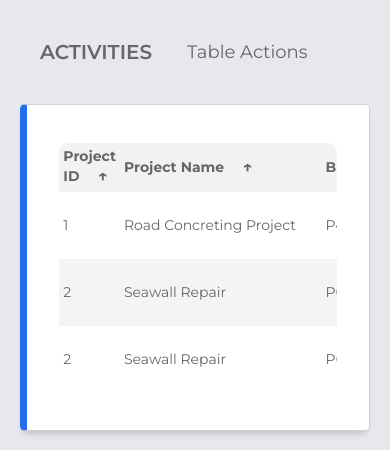
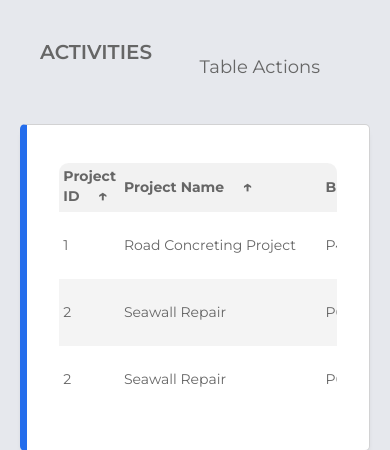
Before and after one commit to hanz-archer/KwentasKlaras, a Django app: page /ongoing/ in a window 390 px wide. Shown: the part 56-506 px from the top of the page. Run offline with Django 5.2, Linux system fonts and the light colour scheme; a user stored in the database is signed in; some libraries are stand-ins or nearby versions.

Commit message:
add dropdown sa table burger

```diff
--- a/KwentasApp/static/KwentasApp/css/base.css
+++ b/KwentasApp/static/KwentasApp/css/base.css
@@ -831,3 +831,26 @@ thead th.active,tbody td.active {
   font-size: 18px;
   color: #333;
 }
+
+
+@media only screen and (max-width: 768px) {
+  .main-title {
+    margin-bottom: 20px; /* Add space between "ACTIVITIES" and select menu button */
+  }
+
+  .select-menu {
+    display: flex;
+    justify-content: flex-end; /* Aligns the select menu to the right */
+    width: calc(100% - 30px); /* Make the select menu full width with some spacing */
+    margin-top: 10px; /* Add space between main title and select menu */
+    margin-right: 15px; /* Add space from the right side */
+  }
+
+  .select-menu .select-btn {
+    padding: 10px 15px; /* Adjust padding for better mobile display */
+  }
+
+  .options .option {
+    padding: 10px 16px; /* Adjust padding for better mobile display */
+  }
+}
```
Also changed, not shown: db.sqlite3.
